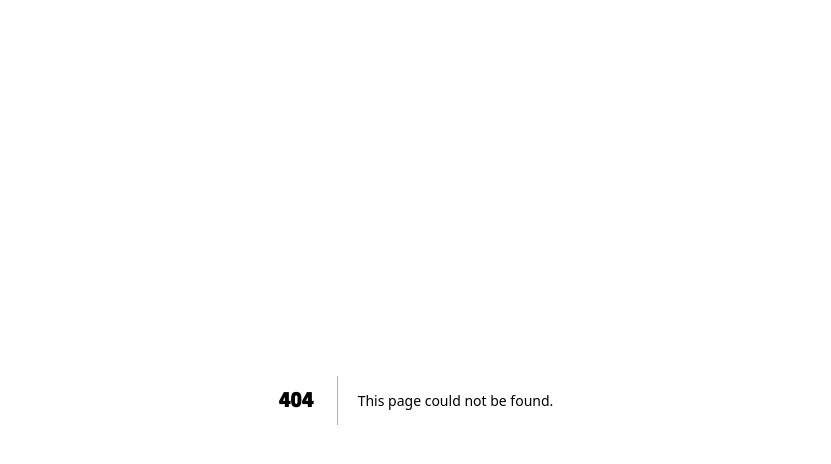
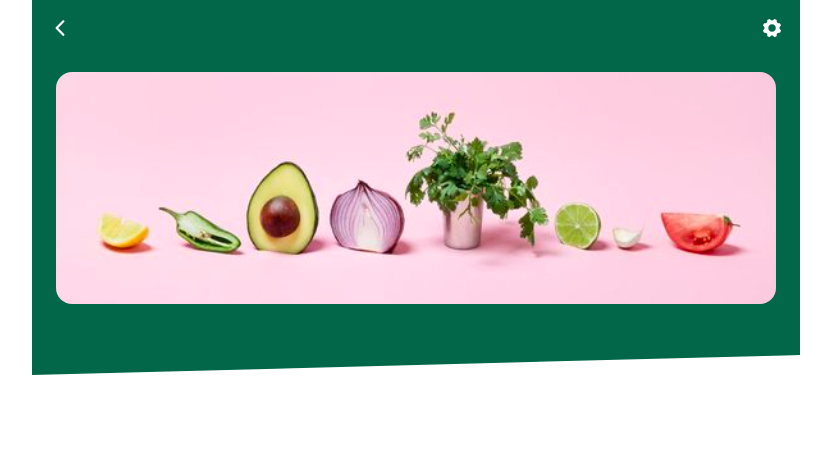
Before and after one commit to Abdulrauf10/freshood-test, a Next.js app: page /merchant/product in a window 1280 px wide. Before the commit this address had no page. Shown: the top 464 px of the page, without its empty margins (224-1055 px from the left). Built offline with nearby package versions, Linux system fonts and the light colour scheme.

Commit message:
on progress merchant product list

```diff
--- a/src/app/layout.tsx
+++ b/src/app/layout.tsx
@@ -2,6 +2,7 @@ import type { Metadata } from "next"
 // import "./globals.css"
 import ChakraUIProvider from "@/providers/ChakraProvider"
 import ReactQueryProvider from "@/providers/ReactQueryProvider"
+import { Box } from "@chakra-ui/react"
 
 export const metadata: Metadata = {
   title: "Freshood",
@@ -17,7 +18,12 @@ export default function RootLayout({
     <html lang="en">
       <body>
         <ChakraUIProvider>
-          <ReactQueryProvider>{children}</ReactQueryProvider>
+          <ReactQueryProvider>
+            <Box maxW={"768px"}
+              mx={"auto"}>
+              {children}
+            </Box>
+          </ReactQueryProvider>
         </ChakraUIProvider>
       </body>
     </html>
--- /dev/null
+++ b/src/app/merchant/layout.tsx
@@ -0,0 +1,22 @@
+import type { Metadata } from "next"
+// import "./globals.css"
+import { IoIosArrowBack, IoIosSettings } from "react-icons/io";
+import { Box, Flex, Icon } from "@chakra-ui/react";
+
+export const metadata: Metadata = {
+    title: "Freshood",
+    description: "All in One Farm to Table Products"
+}
+
+export default function RootLayout({
+    children
+}: Readonly<{
+    children: React.ReactNode
+}>) {
+    return (
+        <Box position={"relative"}>
+
+                {children}
+        </Box>
+    )
+}
--- /dev/null
+++ b/src/app/merchant/product/page.tsx
@@ -0,0 +1,16 @@
+"use client"
+
+import React from "react"
+import { Box, Flex, Image, Text, useMediaQuery } from "@chakra-ui/react"
+
+import ProductMerchant from "@/features/merchant/product/ProductMerchant"
+
+const MerchantProduct = () => {
+  return (
+    <>
+      <ProductMerchant />
+    </>
+  )
+}
+
+export default MerchantProduct
--- /dev/null
+++ b/src/features/merchant/product/ProductMerchant.tsx
@@ -0,0 +1,55 @@
+"use client"
+
+import React from "react"
+import {
+  Box,
+  Button,
+  Flex,
+  HStack,
+  Text,
+  useMediaQuery
+} from "@chakra-ui/react"
+
+import { IoIosArrowBack, IoIosSettings } from "react-icons/io";
+import Image from "next/image"
+
+const ProductMerchant = () => {
+  const [isMobile] = useMediaQuery(`(max-width: 768px)`)
+  return (
+    <Box
+      alignItems={"center"}
+    >
+      <Box
+        width="full"
+        height="375px"
+        backgroundColor={"#016748"}
+        position={"absolute"}
+        zIndex={-1}
+      >
+        <Box
+          id="triangle"
+          height="5px"
+          width="full"
+          borderBottom="20px solid white"
+          borderLeft="768px solid transparent"
+          position="absolute"
+          bottom="0"
+          left="0"
+        />
+      </Box>
+      <Flex position="relative" justifyContent="space-between" alignItems="center" padding="1rem" >
+        <IoIosArrowBack size="24px" color="white" />
+        <IoIosSettings size="24px" color="white" />
+      </Flex>
+      <Box position={"relative"} pt={4}>
+        <Flex borderRadius={"lg"} justifyContent={"center"}>
+          <Image src="/merchant/banner.svg" width={720} height={100} alt="banner" style={{
+            borderRadius: "16px"
+          }} />
+        </Flex>
+      </Box>
+    </Box>
+  )
+}
+
+export default ProductMerchant
```
Also changed, not shown: public/merchant/banner.svg (added).
